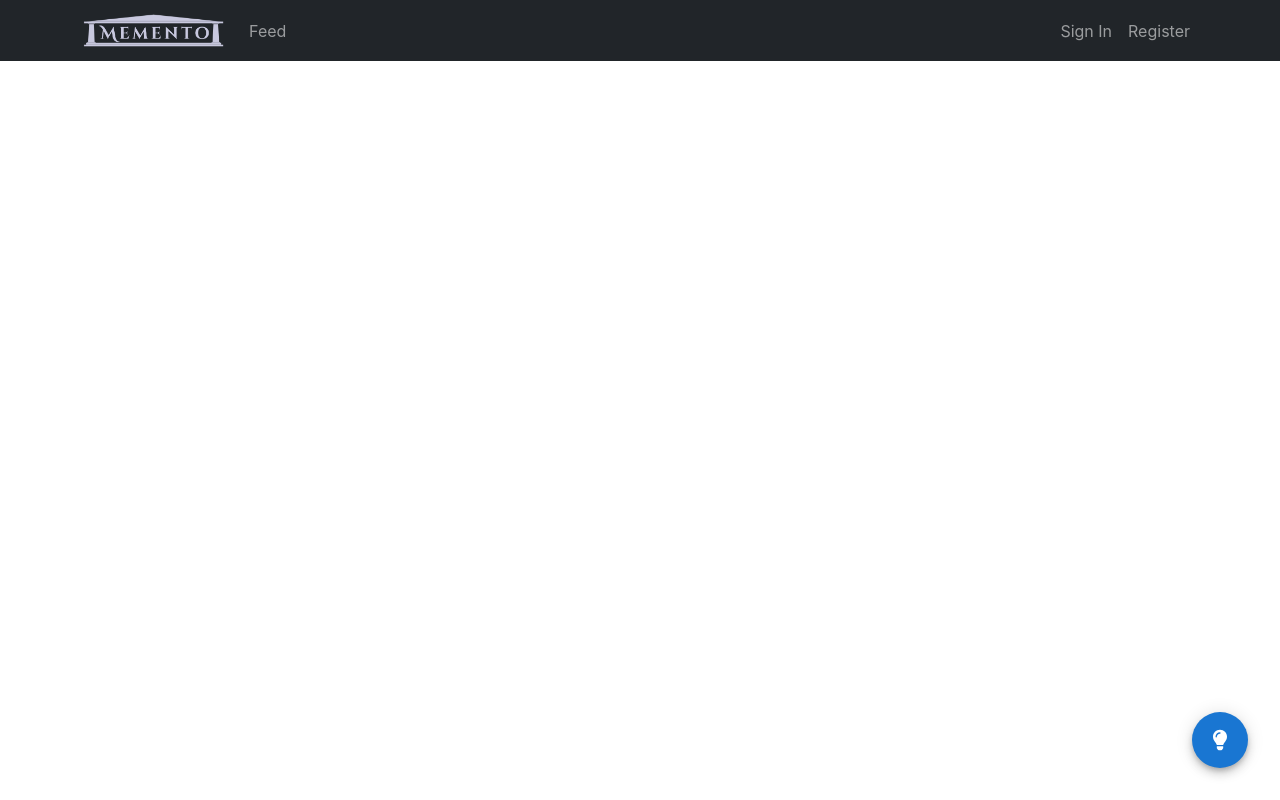
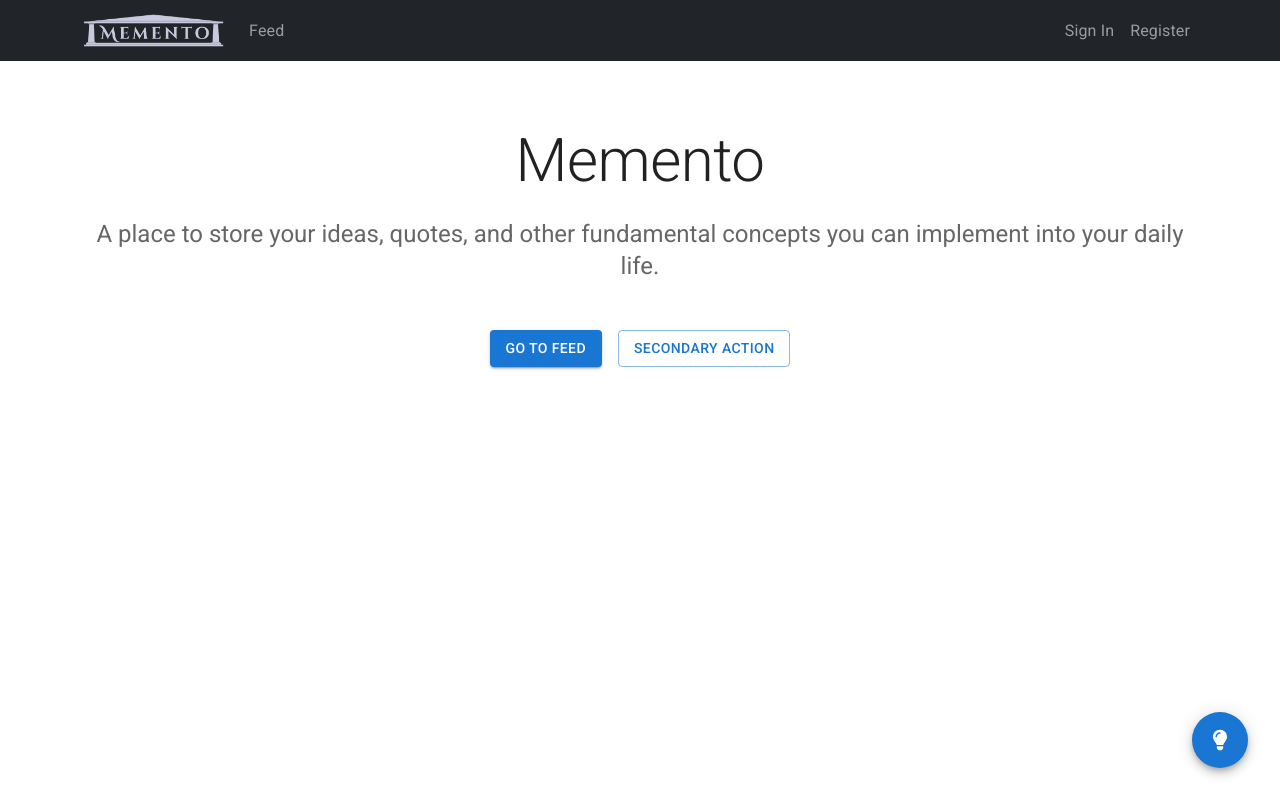
Before and after one commit to ChrisGallo17/memento, a React (Create React App) app: page / in a window 1280 px wide. Built offline with nearby package versions, Linux system fonts and the light colour scheme; no server answers; the HTML template or start-up script is replaced by a standard one.

Commit message:
Created home component

```diff
--- a/src/App.js
+++ b/src/App.js
@@ -10,6 +10,7 @@ import { auth } from './utils/firebase'
 import { useLocation, Routes, Route } from 'react-router-dom'
 import Login from './components/Login';
 import Register from './components/Register';
+import Home from './components/Home';
 
 function App() {
   const [modalShow, setModalShow] = useState(false);
@@ -70,7 +71,7 @@ function App() {
       />
 
       <Routes>
-        <Route path="/" />
+        <Route path="/" element={<Home />} />
         <Route path="feed" element={<Feed quotes={quotes}/>} />
         <Route path="login" element={
           <Login login={()=>login()} setEmail={setEmail} setPassword={setPassword} user={user}/>
--- /dev/null
+++ b/src/components/Home.js
@@ -0,0 +1,46 @@
+import { Button, Box, Typography, CssBaseline, Stack } from "@mui/material"
+import { Container } from "react-bootstrap"
+import { useNavigate } from "react-router-dom";
+import { createTheme, ThemeProvider } from "@mui/material";
+
+export default function Home () {
+  const theme = createTheme();
+
+  return (
+    <ThemeProvider theme={theme}>
+      <CssBaseline />
+      <Box
+        sx={{
+          bgcolor: 'background.paper',
+          pt: 8,
+          pb: 6,
+        }}
+      >
+        <Container maxWidth="sm">
+          <Typography
+            component="h1"
+            variant="h2"
+            align="center"
+            color="text.primary"
+            gutterBottom
+          >
+            Memento
+          </Typography>
+          <Typography variant="h5" align="center" color="text.secondary" paragraph>
+            A place to store your ideas, quotes, and other fundamental concepts you
+            can implement into your daily life.
+          </Typography>
+          <Stack
+            sx={{ pt: 4 }}
+            direction="row"
+            spacing={2}
+            justifyContent="center"
+          >
+            <Button variant="contained" href="feed">Go to feed</Button>
+            <Button variant="outlined">Secondary action</Button>
+          </Stack>
+        </Container>
+      </Box>
+    </ThemeProvider>
+  )
+}
```
